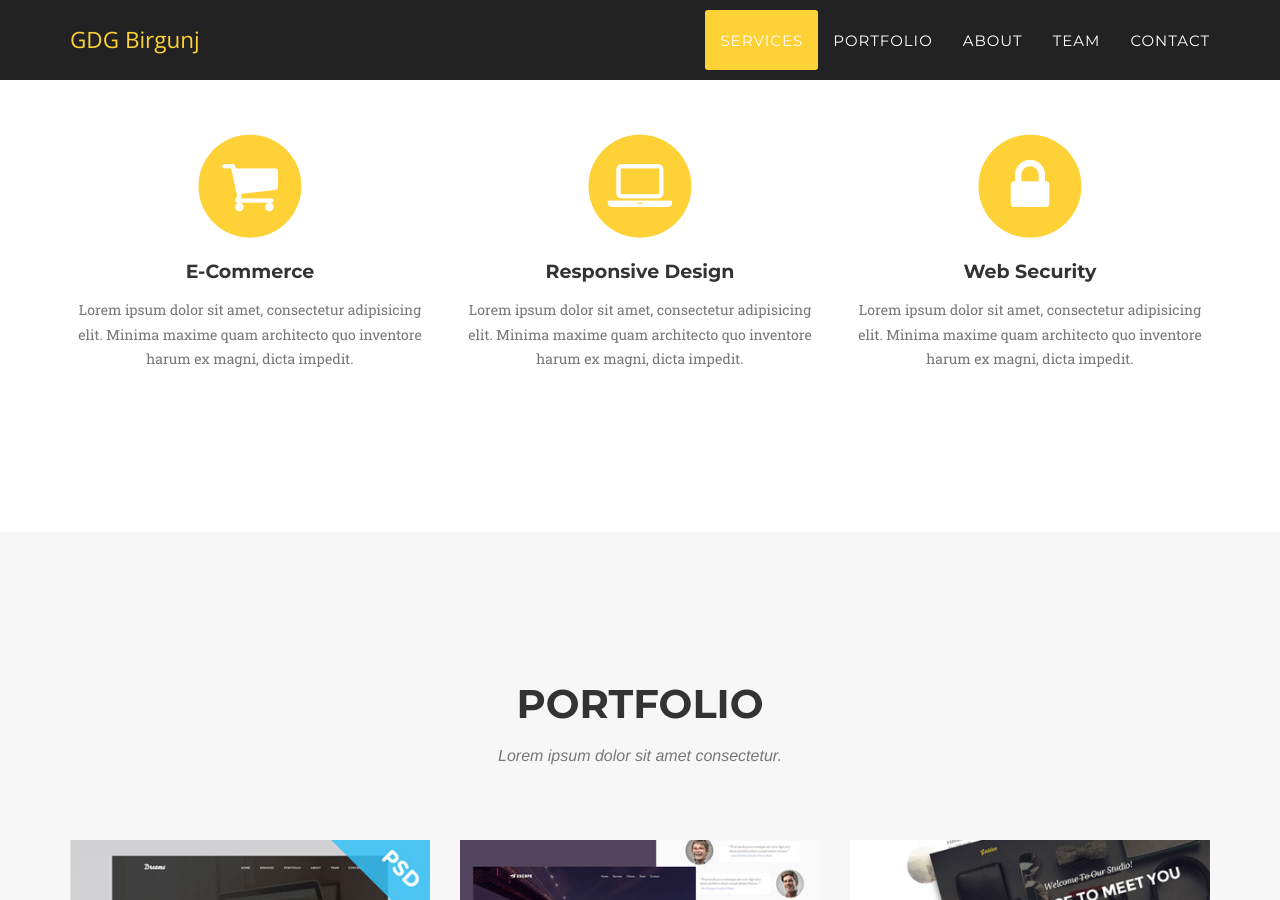
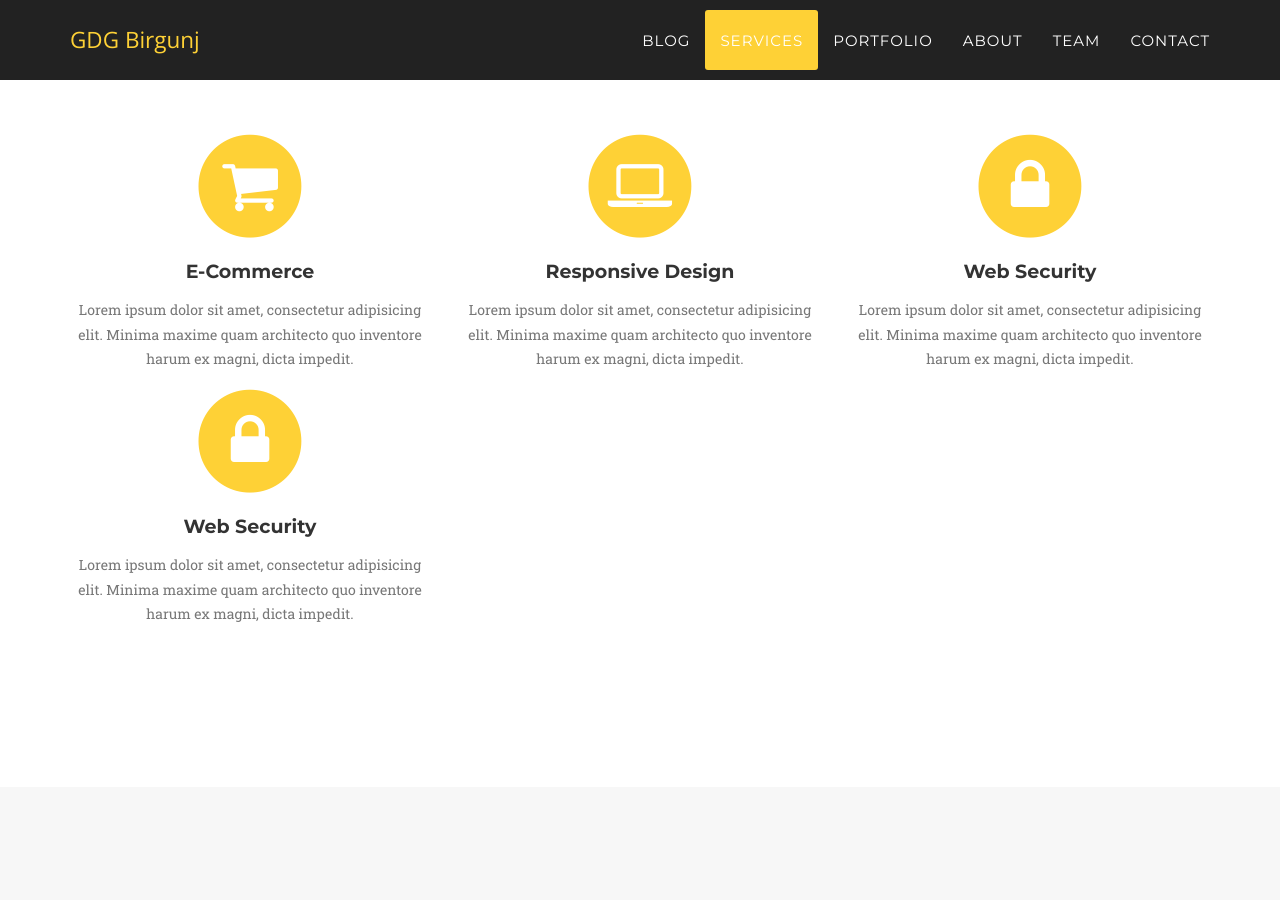
Before and after one commit to gdgbirgunj/gdgbirgunj.org, a Jekyll site: the page built from index.html, in a window 1280 px wide and 900 px high, scrolled down 1018 px. Built offline with Jekyll 4.4.1, drawn with Linux system fonts in a browser that asks for light colours; some web fonts are replaced.

Commit message:
edit1-test

```diff
--- a/_includes/header.html
+++ b/_includes/header.html
@@ -18,6 +18,11 @@
                     <li class="hidden">
                         <a href="#page-top"></a>
                     </li>
+
+			<li>
+                        <a class="page-scroll" href="blog.gdgbirgunj.org">Blog</a>
+                    </li>
+
                     <li>
                         <a class="page-scroll" href="#services">Services</a>
                     </li>
--- a/_includes/services.html
+++ b/_includes/services.html
@@ -32,6 +32,16 @@
                     <h4 class="service-heading">Web Security</h4>
                     <p class="text-muted">Lorem ipsum dolor sit amet, consectetur adipisicing elit. Minima maxime quam architecto quo inventore harum ex magni, dicta impedit.</p>
                 </div>
+
+		<div class="col-md-4">
+                    <span class="fa-stack fa-4x">
+                        <i class="fa fa-circle fa-stack-2x text-primary"></i>
+                        <i class="fa fa-lock fa-stack-1x fa-inverse"></i>
+                    </span>
+                    <h4 class="service-heading">Web Security</h4>
+                    <p class="text-muted">Lorem ipsum dolor sit amet, consectetur adipisicing elit. Minima maxime quam architecto quo inventore harum ex magni, dicta impedit.</p>
+                </div>
+
             </div>
         </div>
     </section>
```
